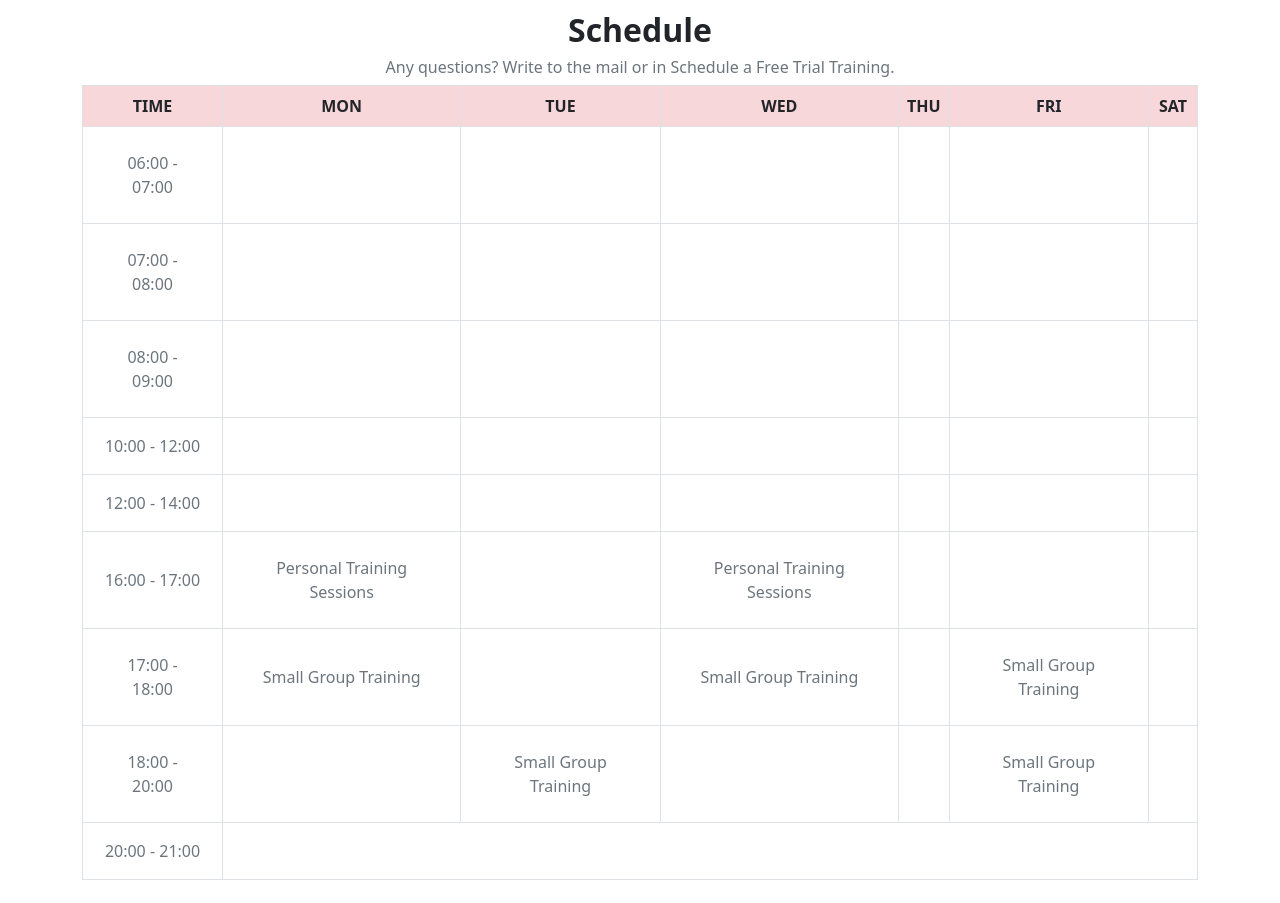
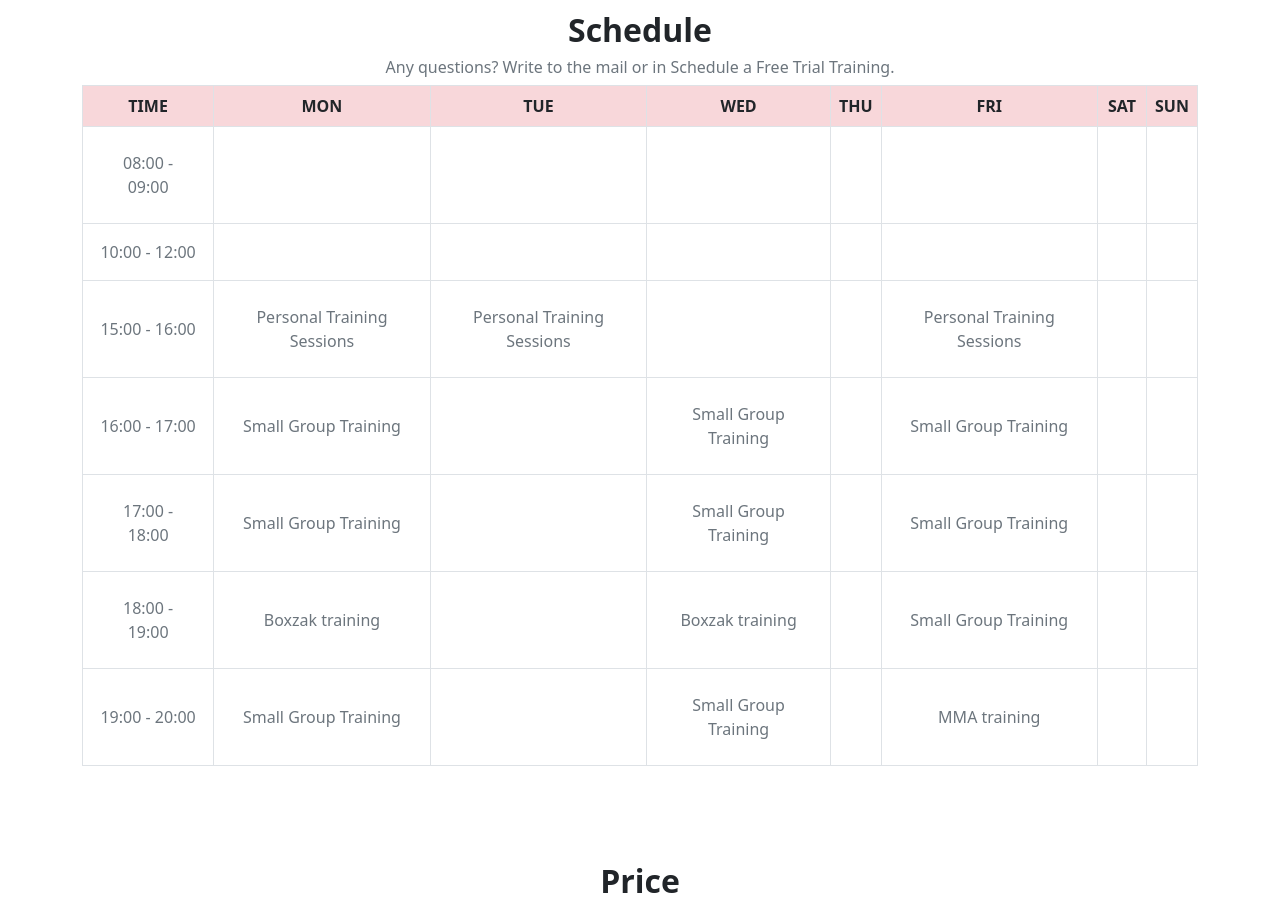
Before and after one commit to drPapus/overwinnen, a plain HTML site: page index.html in a window 1280 px wide. Shown: the part 3640-4543 px from the top of the page. Drawn offline with nearby package versions, Linux system fonts and the light colour scheme.

Commit message:
schedule

```diff
--- a/index.html
+++ b/index.html
@@ -487,27 +487,11 @@
           <th class="border bg-danger-subtle p-2">THU</th>
           <th class="border bg-danger-subtle p-2">FRI</th>
           <th class="border bg-danger-subtle p-2">SAT</th>
+          <th class="border bg-danger-subtle p-2">SUN</th>
         </tr>
       </thead>
       <tbody>
-        <tr class="border">
-          <td class="border text-secondary p-4">06:00 - 07:00</td>
-          <td class="border text-secondary p-4"></td>
-          <td class="border text-secondary p-4"></td>
-          <td class="border text-secondary p-4"></td>
-          <td class="border text-secondary p-4"></td>
-          <td class="border text-secondary p-4"></td>
-          <td class="border text-secondary p-4"></td>
-        </tr>
-        <tr class="border">
-          <td class="border text-secondary p-4">07:00 - 08:00</td>
-          <td class="border text-secondary p-4"></td>
-          <td class="border text-secondary p-4"></td>
-          <td class="border text-secondary p-4"></td>
-          <td class="border text-secondary p-4"></td>
-          <td class="border text-secondary p-4"></td>
-          <td class="border text-secondary p-4"></td>
-        </tr>
+
         <tr class="border">
           <td class="border text-secondary p-4">08:00 - 09:00</td>
           <td class="border text-secondary p-4"></td>
@@ -528,23 +512,23 @@
           <td class="border text-secondary p-4"></td>
         </tr>
         <tr class="border">
-          <td class="border text-secondary p-3">12:00 - 14:00</td>
+          <td class="border text-secondary p-3">15:00 - 16:00</td>
           <!-- <td colspan="6" class="border text-secondary p-3">Open Gym</td> -->
+          <td class="border text-secondary p-4">Personal Training Sessions</td>
+          <td class="border text-secondary p-4">Personal Training Sessions</td>
           <td class="border text-secondary p-4"></td>
           <td class="border text-secondary p-4"></td>
-          <td class="border text-secondary p-4"></td>
-          <td class="border text-secondary p-4"></td>
-          <td class="border text-secondary p-4"></td>
+          <td class="border text-secondary p-4">Personal Training Sessions</td>
           <td class="border text-secondary p-4"></td>
         </tr>
         <tr class="border">
           <td class="border text-secondary p-3">16:00 - 17:00</td>
           <!-- <td colspan="6" class="border text-secondary p-3">Personal Training Sessions</td> -->
-          <td class="border text-secondary p-4">Personal Training Sessions</td>
+          <td class="border text-secondary p-4">Small Group Training</td>
           <td class="border text-secondary p-4"></td>
-          <td class="border text-secondary p-4">Personal Training Sessions</td>
+          <td class="border text-secondary p-4">Small Group Training</td>
           <td class="border text-secondary p-4"></td>
-          <td class="border text-secondary p-4"></td>
+          <td class="border text-secondary p-4">Small Group Training</td>
           <td class="border text-secondary p-4"></td>
         </tr>
         <tr class="border">
@@ -557,17 +541,23 @@
           <td class="border text-secondary p-4"></td>
         </tr>
         <tr class="border">
-          <td class="border text-secondary p-4">18:00 - 20:00</td>
+          <td class="border text-secondary p-4">18:00 - 19:00</td>
+          <td class="border text-secondary p-4">Boxzak training</td>
           <td class="border text-secondary p-4"></td>
-          <td class="border text-secondary p-4">Small Group Training</td>
-          <td class="border text-secondary p-4"></td>
+          <td class="border text-secondary p-4">Boxzak training</td>
           <td class="border text-secondary p-4"></td>
           <td class="border text-secondary p-4">Small Group Training</td>
           <td class="border text-secondary p-4"></td>
         </tr>
         <tr class="border">
-          <td class="border text-secondary p-3">20:00 - 21:00</td>
-          <td colspan="6" class="border text-secondary p-3"></td>
+          <td class="border text-secondary p-3">19:00 - 20:00</td>
+          <td class="border text-secondary p-4">Small Group Training</td>
+          <td class="border text-secondary p-4"></td>
+          <td class="border text-secondary p-4">Small Group Training</td>
+          <td class="border text-secondary p-4"></td>
+          <td class="border text-secondary p-4">MMA training</td>
+          <td class="border text-secondary p-4"></td>
+          <td class="border text-secondary p-4"></td>
         </tr>
       </tbody>
     </table>
```
